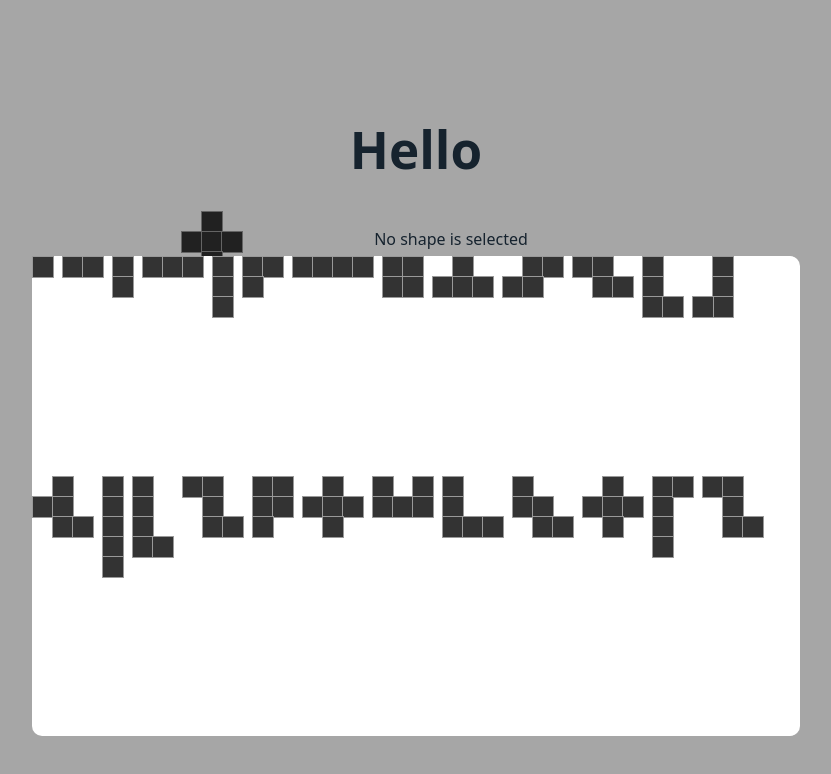
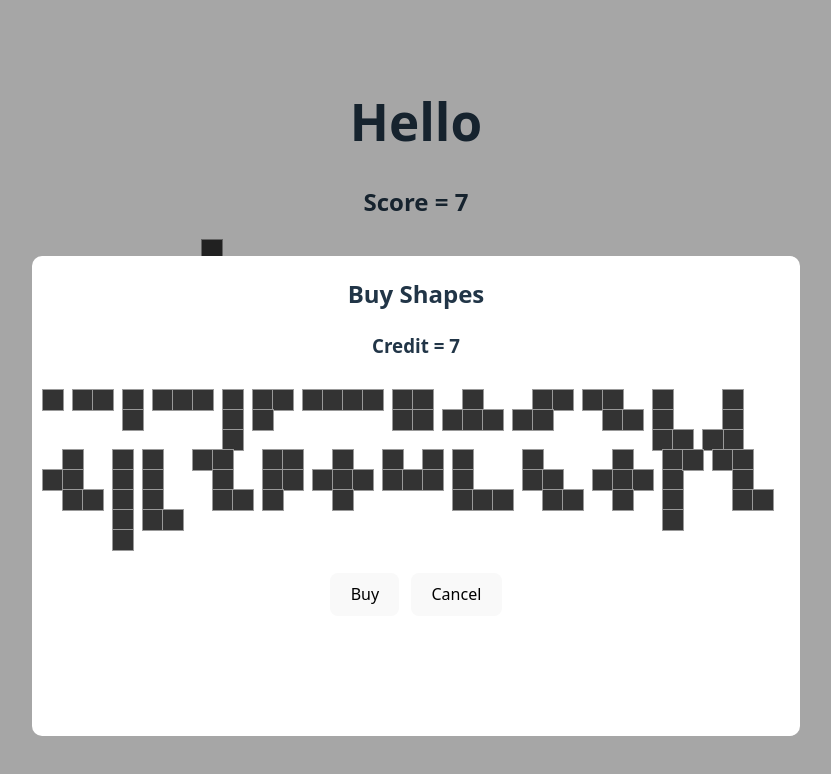
Before and after one commit to ChrisBriant/tetronimo_react, a React (Vite) app: page / in a window 1280 px wide. Shown: the top 774 px of the page, without its empty margins (224-1055 px from the left). Built offline with nearby package versions, Linux system fonts and the light colour scheme.

Commit message:
Does the overlay component and shape selection with buy option or cancel

```diff
--- a/src/App.css
+++ b/src/App.css
@@ -32,9 +32,38 @@
 
 }
 
-#marketPlace {
+#marketPlace .shapePanel {
   display: flex;
   flex-direction: row;
   flex-wrap: wrap;   /* important */
   width: 100%;
+  padding: 10px;
 }
+
+/* ERRORS  */
+
+.errorDisplay p {
+  color: #b01515;
+}
+
+
+.bg-blue-100 .shapeBlock{
+  background: #2170c4;
+}
+
+.shapeBlock {
+  position: absolute;
+  background: #333;
+  border: 1px solid #999;
+}
+
+.btnGroup {
+  display: flex;
+  flex-direction: row;
+  justify-content: center;
+  margin: 10px;
+}
+
+.btnGroup button {
+  margin: 4px 6px;
+}
--- a/src/App.jsx
+++ b/src/App.jsx
@@ -24,7 +24,7 @@ function App() {
     console.log("Player 2 Shapes", player2Shapes);
     setPlayerAvailableShapes({player: "player2", shapes: player2Shapes});
     setPlayerAvailableShapes({player: "player1", shapes: player1Shapes});
-    setOverlayComponent(<MarketPlace shapes={SHAPES} />);
+    setOverlayComponent(<MarketPlace shapes={SHAPES} player={"player1"} />);
   }, []);
 
   // Track mouse globally
@@ -58,6 +58,7 @@ function App() {
     <ShapeDataContext.Provider value={{ state: { selectedShape }, setSelectedShape }}>
       { showOverlay ? <Overlay /> : null }
       <h1>Hello</h1>
+      <h2>Score = {players.player1.score}</h2>
       <div id="interactive-panel">
 
         {
--- a/src/components/MarketPlace.jsx
+++ b/src/components/MarketPlace.jsx
@@ -1,34 +1,107 @@
-import { useState } from "react";
+import { useState, useContext, useEffect } from "react";
+import { Context as GameDataContext } from "../context/GameDataContext";
 import ShapeDisplay from "./ShapeDisplay";
+import ErrorDisplay from "./messaging-components/ErrorDisplay";
 
 const CELL = 20; // square size in px
 
 const MarketPlace = (props) => {
-    const [selected, setSelected] = useState(null);
+    const [selectedShapes, setSelectedShapes] = useState([]);
+    const [credit, setCredit] = useState(0);
+    const [errorMessage,setErrorMessage] = useState("");
+    const {state:{players},setShowOverlay,setOverlayComponent,setPlayerAvailableShapes,setPlayerScore} = useContext(GameDataContext);
 
+    useEffect(() => {
+        setCredit(players[props.player].score);
+    },[]);
 
-    const handleBuyShape = (shape) => {
+    console.log("MOUNTED", selectedShapes);
+
+    const handleSelectShape = (shape) => {
+        setErrorMessage("");
         const shapeCost = shape.cells.length;
 
-        console.log("BUY SHAPE", shape.id, shapeCost);
+        //If the shape is selected then it needs to deselect it and return
+        if(selectedShapes.includes(shape.id)) {
+            //Remove it
+            const newSelectedShapes = [...selectedShapes.filter((id) => id !== shape.id)];
+            setSelectedShapes(newSelectedShapes);
+            //Refund
+            const newCredit = credit + shapeCost;
+            setCredit(newCredit);
+            return;
+        }
+
+        if(credit >= shapeCost) {
+            const newCredit = credit - shapeCost;
+            setCredit(newCredit);
+            const newSelectedShapes = [...selectedShapes];
+            newSelectedShapes.push(shape.id);
+            setSelectedShapes(newSelectedShapes);
+        } else {
+            setErrorMessage("You don't have enough credit to buy this shape.");
+
+        }
+
+    }
+
+    const handleCancel = () => {
+        //Drop out
+        setShowOverlay(false);
+        setOverlayComponent(null);
+    }
+
+    const handleBuyShapes = () => {
+        //Update the shapes
+        const selectedShapeObjects = props.shapes.filter((shape) => selectedShapes.includes(shape.id));
+        const newAvailableShapes = [...players[props.player].availableShapes,...selectedShapeObjects ];
+        console.log("BUYING", newAvailableShapes, props.player);
+        setPlayerAvailableShapes( {"player" : props.player, "shapes" : newAvailableShapes});
+        //Update the score
+        setPlayerScore({"player" : props.player, "score" : credit});
+        //Drop out
+        setShowOverlay(false);
+        setOverlayComponent(null);
     }
 
     return(
         <div id="marketPlace">
+            <h2>Buy Shapes</h2>
+            <h3>Credit = {credit}</h3>
+            <div className="shapePanel">
             {
                 props.shapes.map((shape) => (
                     <div
                         key={shape.id}
-                        onClick={ () => handleBuyShape(shape) }
+                        onClick={ () => handleSelectShape(shape) }
                         className={`border rounded p-2 cursor-pointer hover:bg-gray-100 transition ${
-                        selected === shape.id ? "bg-blue-100" : ""
+                        selectedShapes.includes(shape.id) ? "bg-blue-100" : ""
                         }`}
                         style={{ width: shape.getBoundingBox().width * CELL + 10 }}
                     >
+                        {/* {
+                        selectedShapes.includes(shape.id) ? "bg-blue-100" : ""
+                            ?<p>selected</p>
+                            :<p>NOT SELECTED</p>
+                        } */}
                         <ShapeDisplay shape={shape} cellSize={CELL} />
                     </div>
                 ))
             }
+            </div>
+            {
+                errorMessage !== ""
+                ? <ErrorDisplay message={errorMessage} />
+                : null
+            }
+            <div className="btnGroup">
+                <button onClick={() => handleBuyShapes()}>
+                    Buy
+                </button>
+                <button onClick={() => handleCancel()}>
+                    Cancel
+                </button>
+            </div>
         </div>
     );
 }
--- a/src/components/ShapeDisplay.jsx
+++ b/src/components/ShapeDisplay.jsx
@@ -34,14 +34,15 @@ const ShapeDisplay = (props) => {
             {props.shape.cells.map(([x, y], index) => (
             <div
                 key={index}
+                className="shapeBlock"
                 style={{
-                position: "absolute",
-                left: x * props.cellSize,
-                top: y * props.cellSize,
-                width: props.cellSize,
-                height: props.cellSize,
-                background: "#333",
-                border: "1px solid #999",
+                    //position: "absolute",
+                    left: x * props.cellSize,
+                    top: y * props.cellSize,
+                    width: props.cellSize,
+                    height: props.cellSize,
+                    // background: "#333",
+                    // border: "1px solid #999",
                 }}
             />
             ))}
--- /dev/null
+++ b/src/components/messaging-components/ErrorDisplay.jsx
@@ -0,0 +1,11 @@
+
+
+const ErrorDisplay = (props) => {
+    return (
+        <div className="errorDisplay">
+            <p>{ props.message }</p>
+        </div>
+    );
+}
+
+export default ErrorDisplay;
--- a/src/context/GameDataContext.jsx
+++ b/src/context/GameDataContext.jsx
@@ -8,7 +8,7 @@ const defaultState = {
       name : "player1",
       turns : [],
       availableShapes : null,
-      score : 0,
+      score : 7,
     },
     "player2" : {
       name : "player2",
@@ -32,7 +32,11 @@ const gameDataReducer = (state,action) => {
     case 'setPlayer':
       return {...state,player:action.payload};
     case 'setPlayerAvailableShapes':
+      console.log("BUYING", action.payload);
       newPlayers[action.payload.player].availableShapes = action.payload.shapes;
+      return {...state,players:newPlayers};
+    case 'setPlayerScore':
+      newPlayers[action.payload.player].score = action.payload.score;
       return {...state,players:newPlayers};
     case 'addPlayerTurnAndUpdateScore':
       //TODO : Needs to add to an array of turns
@@ -46,6 +50,8 @@ const gameDataReducer = (state,action) => {
        return {...state,grid:action.payload};
     case 'setOverlayComponent':
        return {...state,overlayComponent:action.payload};
+    case 'setShowOverlay':
+      return {...state,showOverlay:action.payload};
     default:
       return defaultState;
   }
@@ -67,6 +73,10 @@ const setPlayerAvailableShapes = (dispatch) => (data) => {
   dispatch({type:'setPlayerAvailableShapes', payload:data});
 }
 
+const setPlayerScore = (dispatch) => (data) => {
+  dispatch({type:'setPlayerScore', payload:data});
+}
+
 const addPlayerTurnAndUpdateScore = (dispatch) => (data) => {
   dispatch({type:'addPlayerTurnAndUpdateScore', payload:data});
 }
@@ -79,8 +89,12 @@ const setOverlayComponent = (dispatch) => (data) => {
   dispatch({type:'setOverlayComponent', payload:data});
 }
 
+const setShowOverlay = (dispatch) => (data) => {
+  dispatch({type:'setShowOverlay', payload:data});
+}
+
 export const {Provider, Context} = createDataContext (
     gameDataReducer,
-    { setCurrentPlayerTurn, setPlayer, setPlayerAvailableShapes, addPlayerTurnAndUpdateScore,setGrid, setOverlayComponent},
+    { setCurrentPlayerTurn, setPlayer, setPlayerAvailableShapes, setPlayerScore, addPlayerTurnAndUpdateScore,setGrid, setOverlayComponent, setShowOverlay},
     {...defaultState}
 );
```
